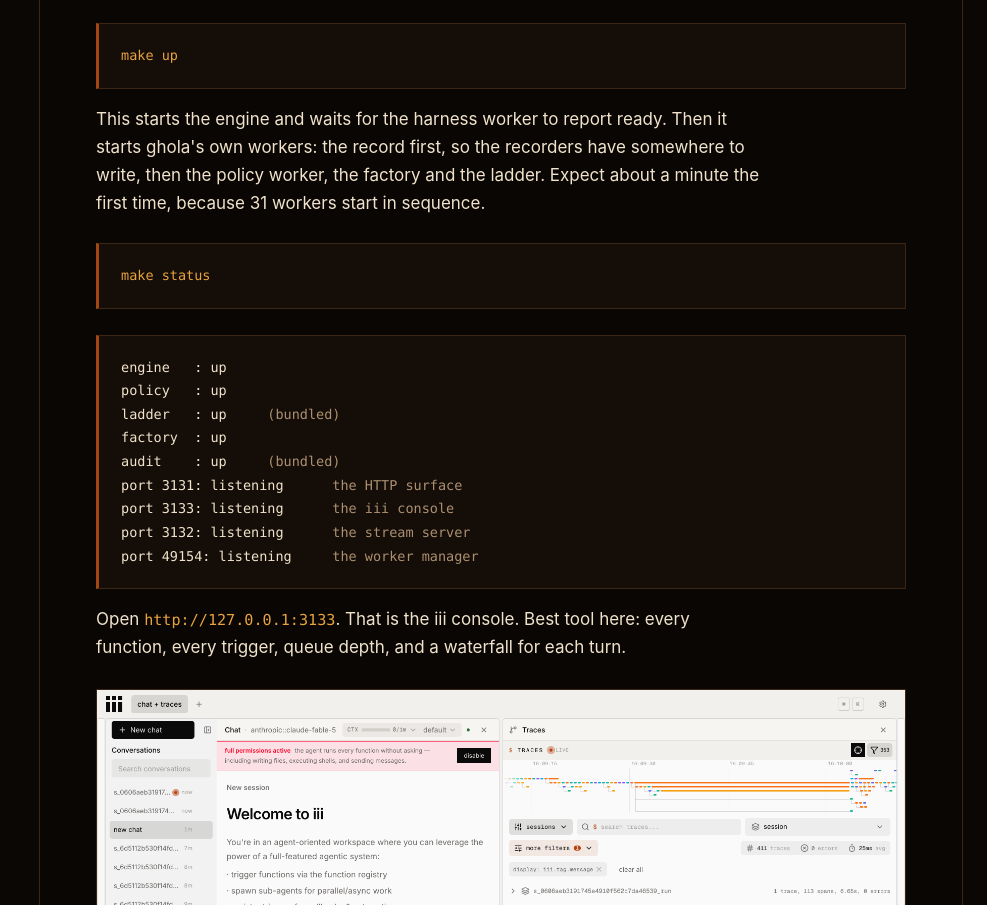
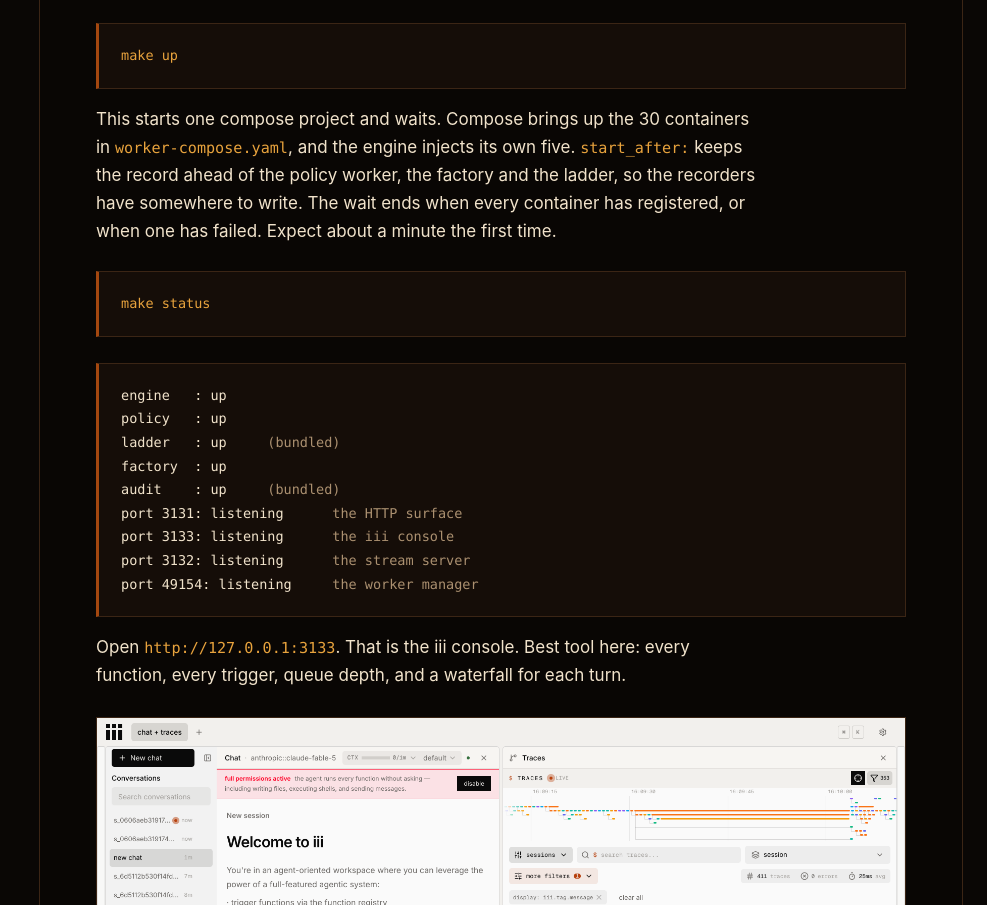
Before and after one commit to tacoda/ghola, a plain HTML site: page guides/walkthrough/index.html in a window 1280 px wide. Shown: the part 2860-3765 px from the top of the page, without its empty margins (293-1280 px from the left). Drawn offline with Linux system fonts and the light colour scheme.

Commit message:
docs: what compose starts, and the test count
Mirrors aef6093. The wait ends on registration rather than on 31 workers
starting in a fixed order, and the suite is 627 tests.

```diff
--- a/guides/walkthrough/index.html
+++ b/guides/walkthrough/index.html
@@ -114,10 +114,12 @@ git clone https://github.com/tacoda/ghola.git &amp;&amp; cd ghola
 
 <pre><span class="k">make up</span></pre>
 
-  <p>This starts the engine and waits for the harness worker to report ready.
-  Then it starts ghola's own workers: the record first, so the recorders have
-  somewhere to write, then the policy worker, the factory and the ladder. Expect
-  about a minute the first time, because 31 workers start in sequence.</p>
+  <p>This starts one compose project and waits. Compose brings up the 30
+  containers in <code>worker-compose.yaml</code>, and the engine injects its own
+  five. <code>start_after:</code> keeps the record ahead of the policy worker,
+  the factory and the ladder, so the recorders have somewhere to write. The wait
+  ends when every container has registered, or when one has failed. Expect about
+  a minute the first time.</p>
 
 <pre><span class="k">make status</span></pre>
 
```
Also changed, not shown: index.html (+1 -1 lines).
